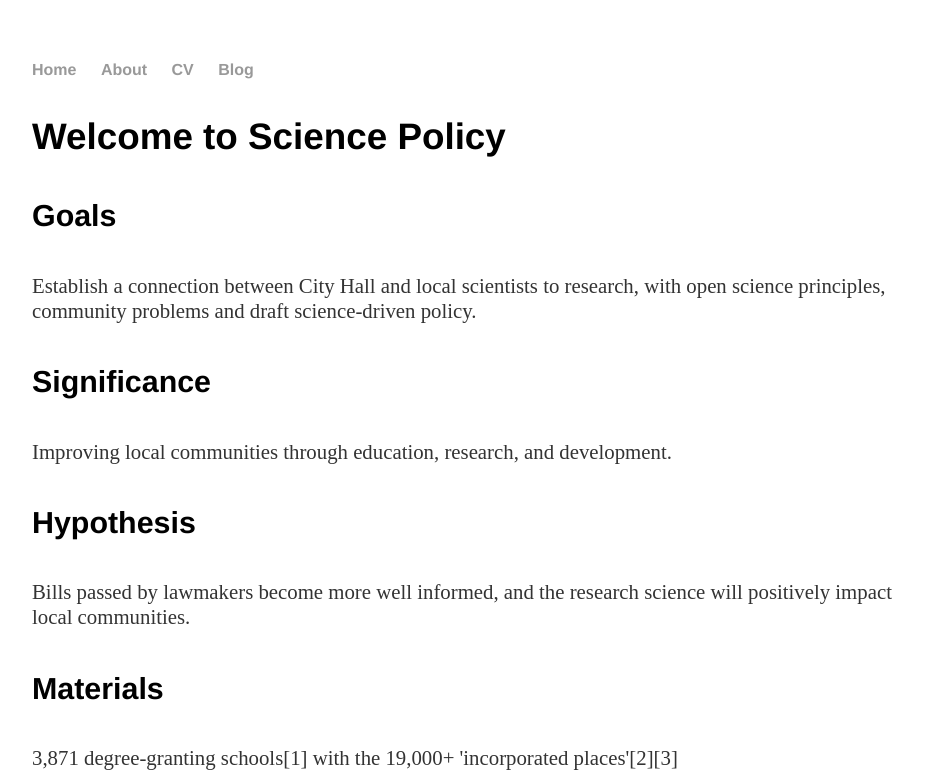
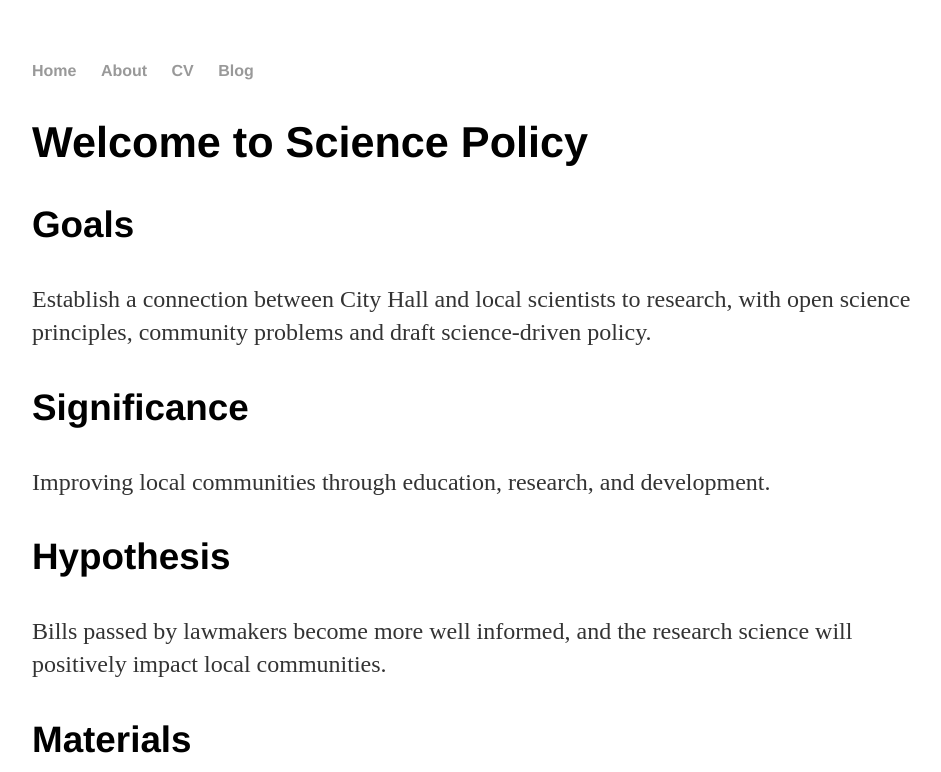
Before and after one commit to scipolorg/SciencePolicy.org, a Jekyll site: the page built from index.html, in a window 1280 px wide. Shown: the top 772 px of the page, without its empty margins (160-1101 px from the left). Built offline with Jekyll 4.4.1, drawn with Linux system fonts in a browser that asks for light colours; some of the changed text lies outside the part shown; grey boxes are pictures that could not be loaded.

Commit message:
change font size

```diff
--- a/_layouts/default.html
+++ b/_layouts/default.html
@@ -25,8 +25,8 @@
 
   <footer>
    <ul>
-   <li><a href="mailto:hankquinlanhub@gmail.com">email</a></li>
-   <li><a href="https://github.com/hankquinlan">github.com/hankquinlan</a></li>
+   <li><a href="mailto:contact@sciecepolicy.org">email</a></li>
+   <li><a href="https://github.com/scipolorg">github.com/scipolorg</a></li>
    </ul>
   </footer>
   </body>
--- a/css/main.css
+++ b/css/main.css
@@ -3,7 +3,7 @@ body { margin: 60px auto; width: 70%; }
 a { text-decoration: none; color: #999; }
 a:hover { text-decoration: underline; }
 
-p, ul { font-size: 1.3em; line-height: 1.2em; color: #333; }
+p, ul { font-size: 1.5em; line-height: 1.4em; color: #333; }
 
 h1, h2, h3, h4 { font-family: 'Helvetica', 'Arial', 'Sans-Serif'; }
 h1 { font-size: 3em;  }
--- a/index.html
+++ b/index.html
@@ -5,27 +5,27 @@ title: SciencePolicy.org
 
 		<div class="blurb">
 
-			<h3>Welcome to Science Policy</h3>
+			<h2>Welcome to Science Policy</h2>
 
-			<h4>Goals</h4>
+			<h3>Goals</h3>
 				<p>Establish a connection between City Hall and local scientists to research, with open science principles, community problems and draft science-driven policy.</p>
 
-			<h4>Significance</h4>
+			<h3>Significance</h3>
 				<p>Improving local communities through education, research, and development.</p>
 
-			<h4>Hypothesis</h4>
+			<h3>Hypothesis</h3>
 				<p>Bills passed by lawmakers become more well informed, and the research science will positively impact local communities.</p>
 
-			<h4>Materials</h4>
+			<h3>Materials</h3>
 				<p>3,871 degree-granting schools[1] with the 19,000+ 'incorporated places'[2][3]</p>
 
 						<a href="https://www.statista.com/statistics/241695/number-of-us-cities-towns-villages-by-population-size/" rel="nofollow"><img src="https://www.statista.com/graphic/1/241695/number-of-us-cities-towns-villages-by-population-size.jpg" alt="Statistic: Number of cities, towns and villages (incorporated places) in the United States in 2015, by population size | Statista" style="width: 100%; height: auto !important; max-width:1000px;-ms-interpolation-mode: bicubic;"/></a><br />Find more statistics at  <a href="https://www.statista.com" rel="nofollow">Statista</a>
 
-			<h4>Method</h4>
+			<h3>Method</h3>
 				<p>1. </p>
 				<p>2. </p>
 
-			<h4>References</h4>
+			<h3>References</h3>
 				<p>[1]  U.S. Department of Education, accessed 2018/12/24 https://collegescorecard.ed.gov/</p>
 				<p>[2] Number of cities, towns and villages (incorporated places) in the United States in 2015, by population size https://www.statista.com/statistics/241695/number-of-us-cities-towns-villages-by-population-size/</p>
 				<p>[3] U.S. Census, https://www.census.gov/geo/maps-data/data/cbf/cbf_place.html</p>
```
